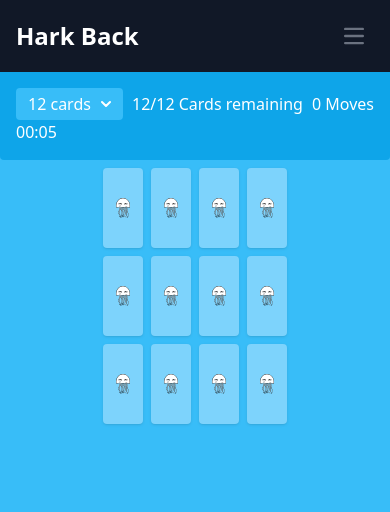
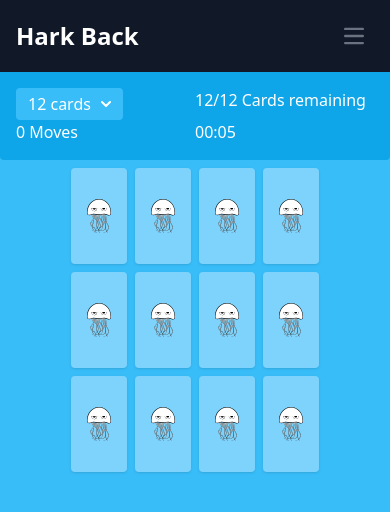
Before and after one commit to JermaineDavy/hark-back, a Vue app: page / in a window 390 px wide. Shown: the top 512 px of the page. Built offline with nearby package versions, Linux system fonts and the light colour scheme.

Commit message:
Made the game display more responsive to different screen sizes

```diff
--- a/src/components/Card.vue
+++ b/src/components/Card.vue
@@ -1,8 +1,8 @@
 <template>
-    <div :class="flipCard" class="card-content col-span-1 min-h-20 h-20 md:h-24 lg:h-32 min-w-10 w-10 md:w-20 lg:w-40 flex justify-center items-center bg-sky-300 hover:bg-sky-200 px-1 shadow rounded" @click="trackerStore.addItemToCurrentlySelected(props.cardId, showCard)">
+    <div :class="flipCard" class="card-content col-span-1 h-24 md:h-24 lg:h-32 min-w-10 w-14 md:w-20 lg:w-40 flex justify-center items-center bg-sky-300 hover:bg-sky-200 px-1 shadow rounded" @click="trackerStore.addItemToCurrentlySelected(props.cardId, showCard)">
         <img :src="imagePath" :alt="imageName" v-show="showCard" style="max-height: 90%;">
 
-        <img src="/assets/Jellyfish-Coloring-book.svg" alt="🍌" v-show="!showCard" style="max-height: 25%;">
+        <img src="/assets/Jellyfish-Coloring-book.svg" alt="🍌" v-show="!showCard" style="max-height: 35%;">
     </div>
 </template>
 
--- a/src/components/SettingsBar.vue
+++ b/src/components/SettingsBar.vue
@@ -1,5 +1,5 @@
 <template>
-    <div class="max-w-screen-xl flex flex-wrap items-center justify-between mx-auto p-4 border-gray-200 bg-sky-500 text-white rounded-br rounded-bl">
+    <div class="max-w-screen-xl grid grid-place-items-center md:place-items-center grid-cols-2 sm:grid-cols-2 md:grid-cols-4 mx-auto p-4 border-gray-200 bg-sky-500 text-white rounded-br rounded-bl">
         <div class="relative">
             <button @click="showSizeSelector =! showSizeSelector" type="button" class="flex justify-center place-items-center bg-sky-400 hover:bg-sky-300 py-1 px-3 rounded">
                 <span>{{ trackerStore.boardSize }} cards</span>
@@ -14,6 +14,7 @@
         </div>
 
         <div class="font-medium">{{ remainingItems }}/{{ trackerStore.boardSize }} Cards remaining</div>
+
         <div class="font-medium">{{ trackerStore.moveCounter }} Move<span v-if="trackerStore.moveCounter != 1">s</span></div>
 
         <div class="font-medium">{{ timeTaken }}</div>
--- a/src/views/GameWindow.vue
+++ b/src/views/GameWindow.vue
@@ -50,9 +50,9 @@ const currentlySelectImages = computed(() => {
 });
 
 const gridSize = computed(() => {
-    if(trackerStore.boardSize <= 16) return 'grid-cols-4';
-    if(trackerStore.boardSize >= 18 ) return 'grid-cols-6';
-    if(trackerStore.boardSize >= 24) return 'grid-cols-8';
+    if([12, 16].includes(trackerStore.boardSize)) return 'grid-cols-4';
+    if([18, 24, 36].includes(trackerStore.boardSize)) return 'grid-cols-6';
+    if([32, 48].includes(trackerStore.boardSize)) return 'grid-cols-6 xl:grid-cols-8';
 
     return 'grid-cols-4';
 });
```
